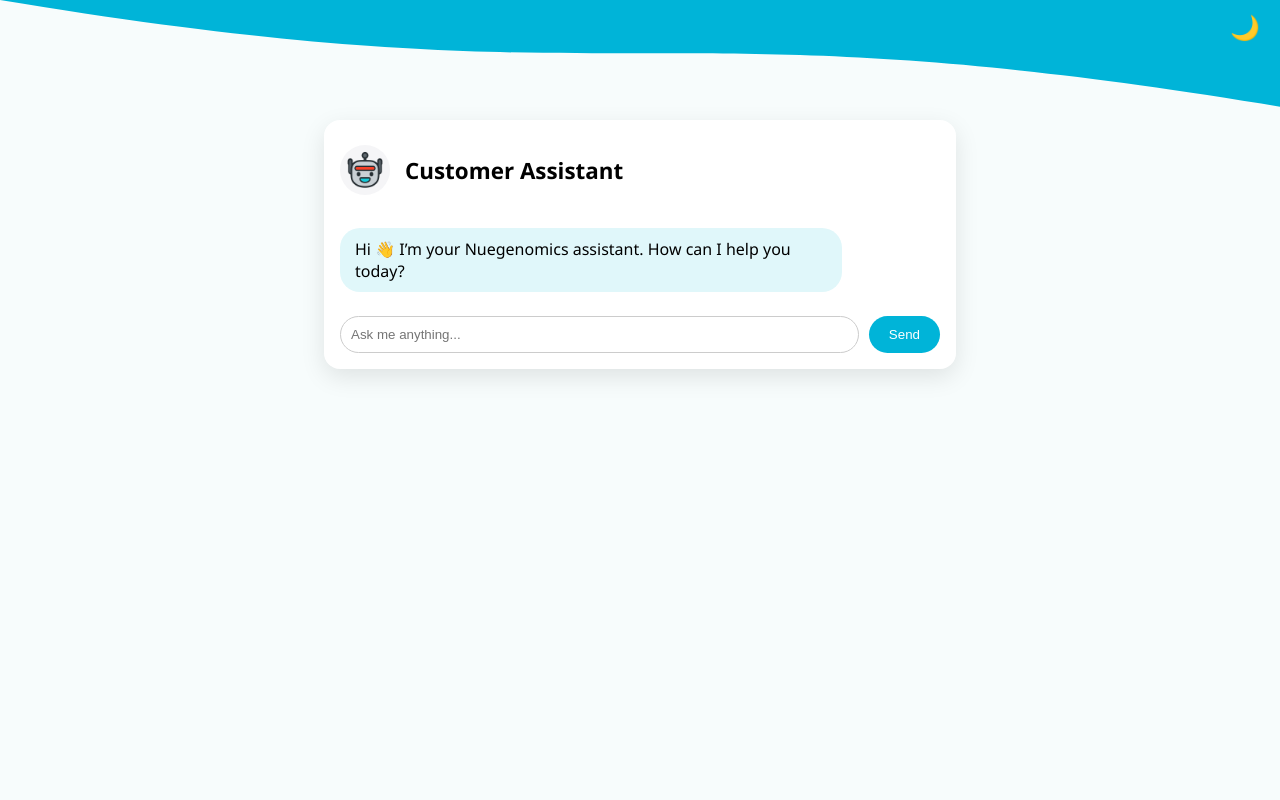
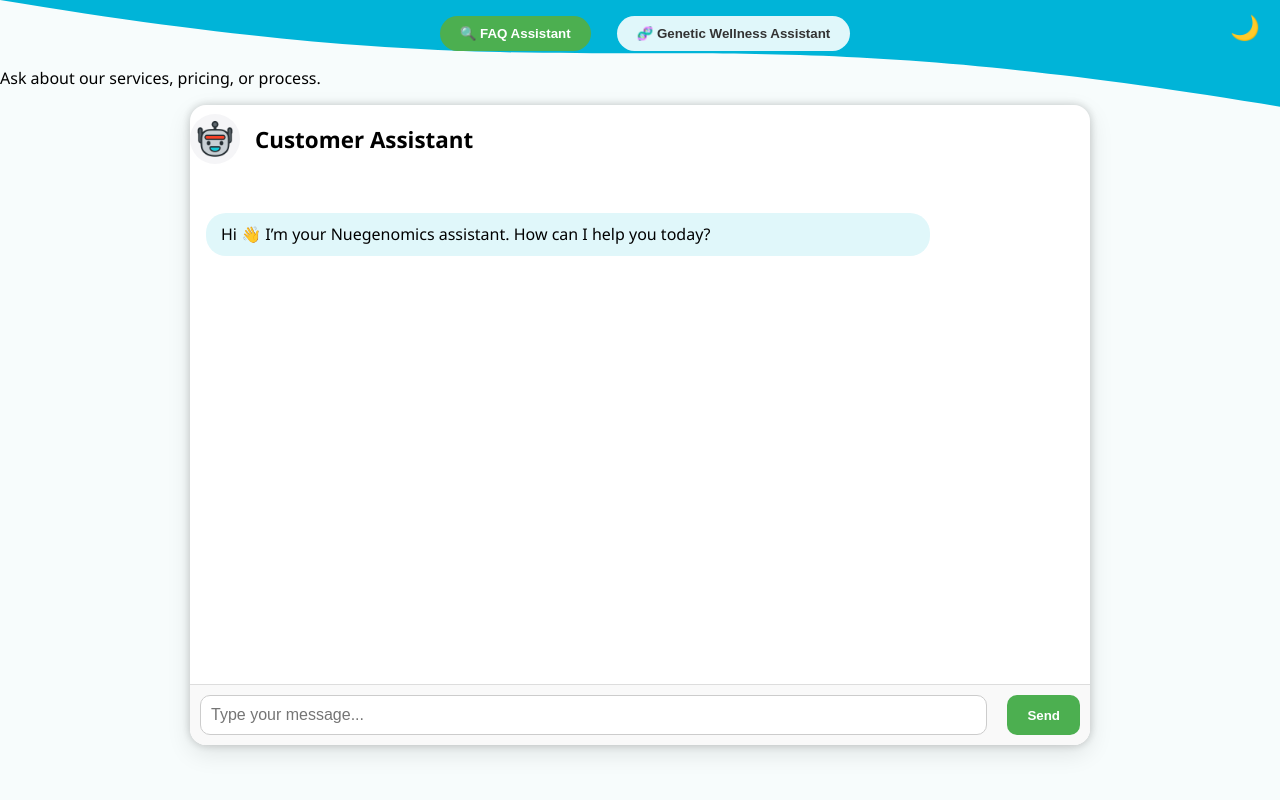
Before and after one commit to DivyaDevaraj2003/ai-agent-challenge, a Flask app: page / in a window 1280 px wide. Run offline with Flask 3, Linux system fonts and the light colour scheme; parts of the project's set-up code (start-up, migrations or seed data) failed here and were passed over.

Commit message:
✨ Improved chatbot UI with assistant toggle, responsive chat window, and modern styling

```diff
--- a/app.py
+++ b/app.py
@@ -1,17 +1,19 @@
 from flask import Flask, render_template
+from flask_cors import CORS
 from routes.faq_routes import faq_bp
 from routes.wellness_routes import wellness_bp
 
 app = Flask(__name__, static_url_path='/static')
+CORS(app)  # Enable CORS for all routes
 
 # Register Blueprints
 app.register_blueprint(faq_bp, url_prefix="/faq")
 app.register_blueprint(wellness_bp, url_prefix="/wellness")
 
-# Route to serve frontend UI
+# Serve Frontend
 @app.route("/")
 def home():
-    return render_template("index.html")  # This will serve your chatbot interface
+    return render_template("index.html")
 
 if __name__ == "__main__":
     app.run(debug=True)
--- a/static/css/style.css
+++ b/static/css/style.css
@@ -32,20 +32,65 @@
   z-index: -1;
 }
 
-/* Chat Container */
-.chat-container {
-  max-width: 600px;
-  margin: 120px auto 50px;
-  background: white;
-  border-radius: 16px;
-  box-shadow: 0 8px 24px rgba(0, 0, 0, 0.1);
-  padding: 1rem;
-  position: relative;
+/* Assistant Toggle Buttons */
+#assistant-toggle {
+  display: flex;
+  justify-content: center;
+  gap: 1rem;
+  margin-bottom: 10px;
+}
+#assistant-toggle button {
+  padding: 10px 20px;
+  border: none;
+  border-radius: 20px;
+  cursor: pointer;
+  font-weight: bold;
+  background: #e0f7fa;
+  color: #333;
+  transition: background 0.2s, color 0.2s;
+}
+#assistant-toggle .active {
+  background-color: #4CAF50;
+  color: white;
+}
+body.dark-mode #assistant-toggle button {
+  background: #222;
+  color: #f1f1f1;
+}
+body.dark-mode #assistant-toggle .active {
+  background-color: #4CAF50;
+  color: white;
 }
 
-/* Dark mode support */
-body.dark-mode .chat-container {
+/* Chat Container */
+.chat-container,
+#chat-container {
+  width: 100%;
+  max-width: 900px;    /* Use 900px as latest, or adjust as desired */
+  height: 80vh;
+  margin: auto;
+  display: flex;
+  flex-direction: column;
+  background: white;
+  border-radius: 16px;  /* Use higher radius for a softer look */
+  box-shadow: 0 8px 24px rgba(0, 0, 0, 0.1), /* keep existing + old: */
+              0px 0px 10px rgba(0,0,0,0.2);
+  overflow: hidden;
+  position: relative;
+  min-height: 500px;    /* Ensures enough vertical space */
+}
+body.dark-mode .chat-container,
+body.dark-mode #chat-container {
   background: #1e1e1e;
+}
+
+/* Responsive: */
+@media (max-width: 700px) {
+  .chat-container,
+  #chat-container {
+    margin: 80px 5vw 40px;
+    max-width: 98vw;
+  }
 }
 
 /* Bot Header */
@@ -55,24 +100,38 @@
   gap: 15px;
   margin-bottom: 1rem;
 }
-
 .bot-avatar {
   width: 50px;
   border-radius: 50%;
 }
-
 .bot-header h2 {
   font-size: 1.4rem;
 }
 
 /* Chat Box */
-.chat-box {
-  max-height: 400px;
+.chat-box,
+#chatbox {
+  flex-grow: 1;
   overflow-y: auto;
-  padding-right: 10px;
-  margin-bottom: 1rem;
+  padding: 1rem;
+  font-size: 1rem;
+  line-height: 1.4;
+  margin-bottom: 0; /* Removes extra space, since sticky input is below */
+  max-height: unset;
+  /* Remove or override max-height if you want full height scrolling with sticky input */
+}
+/* Make sure only one scroll bar appears -- don't restrict max-height unless you want to! */
+.chat-box::-webkit-scrollbar,
+#chatbox::-webkit-scrollbar {
+  width: 6px;
+}
+.chat-box::-webkit-scrollbar-thumb,
+#chatbox::-webkit-scrollbar-thumb {
+  background: #ccc;
+  border-radius: 3px;
 }
 
+/* Messages */
 .bot-message, .user-message {
   padding: 10px 15px;
   border-radius: 20px;
@@ -81,51 +140,65 @@
   word-wrap: break-word;
   animation: fadeIn 0.3s ease-in-out;
 }
-
 .bot-message {
   background-color: #e0f7fa;
   align-self: flex-start;
 }
-
 .user-message {
   background-color: #a0e7e5;
   align-self: flex-end;
   margin-left: auto;
 }
-
 body.dark-mode .bot-message {
   background-color: #2c3e50;
 }
-
 body.dark-mode .user-message {
   background-color: #34495e;
 }
 
-/* Input Area */
-.input-area {
+/* Input Area - unified for your new structure */
+.input-area,
+#chat-input-container {
   display: flex;
+  padding: 10px;
   gap: 10px;
+  border-top: 1px solid #ddd;
+  background-color: #f9f9f9;
+  position: sticky;
+  bottom: 0;
+  z-index: 10;
 }
-
-.input-area input {
-  flex: 1;
+/* For both legacy and new input areas */
+.input-area input,
+#chat-input-container input,
+#user-input {
+  flex-grow: 1;
   padding: 10px;
-  border-radius: 30px;
+  border-radius: 10px;
   border: 1px solid #ccc;
+  font-size: 1rem;
+  margin: 0;
   outline: none;
+  width: 100%;
+  box-sizing: border-box;
 }
-
-.input-area button {
+.input-area button,
+#chat-input-container button,
+#chat-container button,
+button {
   padding: 10px 20px;
-  border-radius: 30px;
+  border-radius: 10px;
   border: none;
-  background-color: #00b4d8;
+  background-color: #4CAF50;
   color: white;
+  font-weight: bold;
   cursor: pointer;
+  margin-left: 10px;
   transition: background-color 0.3s ease;
 }
-
-.input-area button:hover {
+.input-area button:hover,
+#chat-input-container button:hover,
+button:hover {
   background-color: #0077b6;
 }
 
@@ -135,11 +208,21 @@
   to { opacity: 1; transform: translateY(0); }
 }
 
-/* Scrollbar Customization */
-.chat-box::-webkit-scrollbar {
-  width: 6px;
+/* Assistant Selector */
+.assistant-selector {
+  max-width: 600px;
+  margin: 20px auto 0;
+  text-align: right;
+  padding: 0 1rem;
 }
-.chat-box::-webkit-scrollbar-thumb {
-  background: #ccc;
-  border-radius: 3px;
+.assistant-selector select {
+  padding: 5px 10px;
+  border-radius: 6px;
+  border: 1px solid #ccc;
+  font-size: 0.9rem;
 }
+body.dark-mode .assistant-selector select {
+  background-color: #1e1e1e;
+  color: #f1f1f1;
+  border: 1px solid #444;
+}
--- a/static/js/script.js
+++ b/static/js/script.js
@@ -1,38 +1,58 @@
-// Toggle Dark Mode
+let currentAssistant = "faq";
+
+// ----- Assistant Toggle Buttons -----
+document.getElementById("faq-btn").addEventListener("click", () => {
+  currentAssistant = "faq";
+  document.getElementById("faq-btn").classList.add("active");
+  document.getElementById("wellness-btn").classList.remove("active");
+  document.getElementById("assistant-description").innerHTML = "<p>Ask about our services, pricing, or process.</p>";
+  resetChat();
+  let select = document.getElementById("assistant-choice");
+  if (select) select.value = "faq";
+});
+document.getElementById("wellness-btn").addEventListener("click", () => {
+  currentAssistant = "wellness";
+  document.getElementById("wellness-btn").classList.add("active");
+  document.getElementById("faq-btn").classList.remove("active");
+  document.getElementById("assistant-description").innerHTML = "<p>Ask personalized questions about your genes, wellness, fitness and more!</p>";
+  resetChat();
+  let select = document.getElementById("assistant-choice");
+  if (select) select.value = "genetic";
+});
+
+// Optionally: Sync when dropdown changes
+const select = document.getElementById("assistant-choice");
+if (select) {
+  select.addEventListener("change", function () {
+    if (this.value === "faq") {
+      document.getElementById("faq-btn").click();
+    } else if (this.value === "genetic") {
+      document.getElementById("wellness-btn").click();
+    }
+  });
+}
+
+// ----- Dark Mode Toggle -----
 document.getElementById('theme-toggle').addEventListener('click', function () {
   document.body.classList.toggle('dark-mode');
   this.textContent = document.body.classList.contains('dark-mode') ? '☀️' : '🌙';
 });
 
-// Send Message and Get Bot Response
-document.getElementById('send-button').addEventListener('click', function () {
-  const inputBox = document.getElementById('user-input');
-  const query = inputBox.value.trim();
-  if (!query) return;
+// ----- Chat Input & Send -----
+document.getElementById('send-button').addEventListener('click', sendChat);
+document.getElementById('user-input').addEventListener('keypress', function (e) {
+  if (e.key === 'Enter') {
+    e.preventDefault();
+    sendChat();
+  }
+});
 
-  appendMessage('You', query);
-  inputBox.value = '';
-
-  showTyping();
-
-  fetch('/faq/ask', {
-    method: 'POST',
-    headers: {
-      'Content-Type': 'application/json'
-    },
-    body: JSON.stringify({ query })  // ✅ FIXED: match Python code expecting "query"
-  })
-    .then(res => res.json())
-    .then(data => {
-      removeTyping();
-      appendMessage('Bot', data.answer || 'Sorry, no answer found.');
-    })
-    .catch(err => {
-      removeTyping();
-      appendMessage('Bot', 'Oops! Something went wrong.');
-      console.error(err);
-    });
-});
+function resetChat() {
+  const chatBox = document.getElementById('chat-box');
+  if (chatBox) chatBox.innerHTML = `
+    <div class="bot-message">Hi 👋 I’m your Nuegenomics assistant. How can I help you today?</div>
+  `;
+}
 
 // Show Typing Animation
 function showTyping() {
@@ -45,35 +65,64 @@
   chatBox.scrollTop = chatBox.scrollHeight;
 }
 
-// Remove Typing
+// Remove Typing Animation
 function removeTyping() {
   const typing = document.getElementById('typing');
   if (typing) typing.remove();
 }
 
-// Append Chat Message
-function appendMessage(sender, text) {
+// ----- Message Rendering with Newlines Preserved -----
+function displayMessage(message, isUser = false) {
+  // Format double \n\n as <br><br> and single \n as <br>
+  const formattedMessage = message
+    .replace(/\n\n/g, '<br><br>')
+    .replace(/\n/g, '<br>');
   const chatBox = document.getElementById('chat-box');
-  const msg = document.createElement('div');
-  msg.className = sender === 'You' ? 'user-message' : 'bot-message';
-
-  let i = 0;
-  const interval = setInterval(() => {
-    if (i < text.length) {
-      msg.textContent += text[i++];
-    } else {
-      clearInterval(interval);
-    }
-  }, 20);
-
-  chatBox.appendChild(msg);
+  const bubble = document.createElement("div");
+  bubble.className = isUser ? "user-message" : "bot-message";
+  bubble.innerHTML = formattedMessage;
+  chatBox.appendChild(bubble);
   chatBox.scrollTop = chatBox.scrollHeight;
 }
 
-// Allow Enter to Send
-document.getElementById('user-input').addEventListener('keypress', function (e) {
-  if (e.key === 'Enter') {
-    e.preventDefault();
-    document.getElementById('send-button').click();
+// ----- Main Send Chat Logic -----
+async function sendChat() {
+  const inputBox = document.getElementById('user-input');
+  const query = inputBox.value.trim();
+  if (!query) return;
+
+  displayMessage(query, true); // User message
+  inputBox.value = '';
+  showTyping();
+
+  // Determine endpoint based on assistant mode
+  let assistantType = currentAssistant;
+  if (select && select.value) {
+    assistantType = (select.value === "faq") ? "faq" : "wellness";
   }
-});
+
+  let endpoint = '/faq/ask';
+  let payload = { query: query };
+  if (assistantType === 'wellness') {
+    endpoint = '/wellness/ask';
+    payload.session_id = "user123";
+  }
+
+  try {
+    const res = await fetch(endpoint, {
+      method: 'POST',
+      headers: { 'Content-Type': 'application/json' },
+      body: JSON.stringify(payload)
+    });
+    const data = await res.json();
+    removeTyping();
+    displayMessage(data.answer || data.response || 'Sorry, no answer found.', false); // Bot message
+  } catch (err) {
+    removeTyping();
+    displayMessage('Oops! Something went wrong.', false);
+    console.error(err);
+  }
+}
+
+// ----- Initialize the chat with welcome message -----
+resetChat();
--- a/templates/index.html
+++ b/templates/index.html
@@ -7,35 +7,60 @@
   <link rel="stylesheet" href="{{ url_for('static', filename='css/style.css') }}">
 </head>
 <body>
-  <!-- Theme Toggle -->
+  <!-- 🌙 Theme Toggle -->
   <div class="toggle-theme" id="theme-toggle">🌙</div>
 
-  <!-- Background Waves -->
+  <!-- 🌊 Background Waves -->
   <div class="background-waves">
     <svg viewBox="0 0 1200 120" preserveAspectRatio="none">
       <path d="M0,0 C600,100 600,0 1200,100 L1200,0 L0,0 Z" fill="#00b4d8" />
     </svg>
   </div>
 
-  <!-- Main Chat Container -->
+  <!-- 🧬 Assistant Selector (Add toggle buttons here for better integration) -->
+  <div id="assistant-toggle" style="margin: 16px 0;">
+    <button id="faq-btn" class="active">🔍 FAQ Assistant</button>
+    <button id="wellness-btn">🧬 Genetic Wellness Assistant</button>
+  </div>
+  <div id="assistant-description">
+    <p>Ask about our services, pricing, or process.</p>
+  </div>
+  <div class="assistant-selector" style="display: none;">
+    <!-- Optionally keep the dropdown if you intend to use both toggle and select -->
+    <label for="assistant-choice">Assistant:</label>
+    <select id="assistant-choice">
+      <option value="faq" selected>📘 FAQ Assistant</option>
+      <option value="genetic">🧬 Genetic Wellness Assistant</option>
+    </select>
+  </div>
+
+  <!-- 💬 Chat UI Container -->
   <div class="chat-container">
     <div class="bot-header">
       <img src="{{ url_for('static', filename='img/bot-avatar.png.png') }}" alt="Bot" class="bot-avatar" />
-
-
-
       <h2>Customer Assistant</h2>
     </div>
 
+    <!-- UNIFIED chat area for messages -->
     <div class="chat-box" id="chat-box">
       <div class="bot-message">Hi 👋 I’m your Nuegenomics assistant. How can I help you today?</div>
     </div>
 
-    <div class="input-area">
-      <input type="text" id="user-input" placeholder="Ask me anything..." />
-      <button id="send-button">Send</button>
+    <!-- Unified input area (feel free to adjust styles/classes as needed) -->
+    <div id="chat-input-container" class="input-area">
+      <input id="user-input" placeholder="Type your message..." />
+      <button id="send-button" onclick="sendQuery()">Send</button>
     </div>
   </div>
+
+  <!--
+  Remove this block in production -- duplicated, not needed!
+  <div id="chat-container" style="display:none">
+    <div id="chatbox"></div>
+    <input id="user-input" placeholder="Type your message..." />
+    <button onclick="sendQuery()">Send</button>
+  </div>
+  -->
 
   <!-- JavaScript -->
   <script src="{{ url_for('static', filename='js/script.js') }}"></script>
```
Also changed, not shown: agents/faq_agent.py (+4 -88 lines), agents/wellness_agent.py (+17 -0 lines), routes/wellness_routes.py (+65 -1 lines), scrape_faqs.py (+35 -26 lines), test_gemini.py (added, +19 -0 lines), 1 other file.
